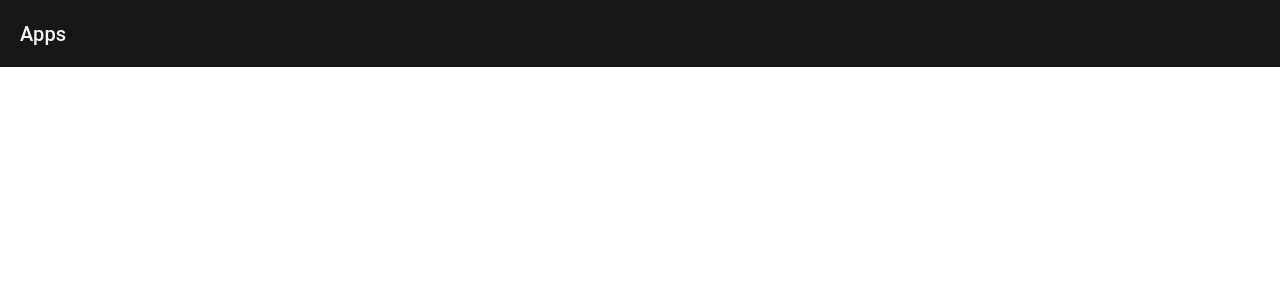
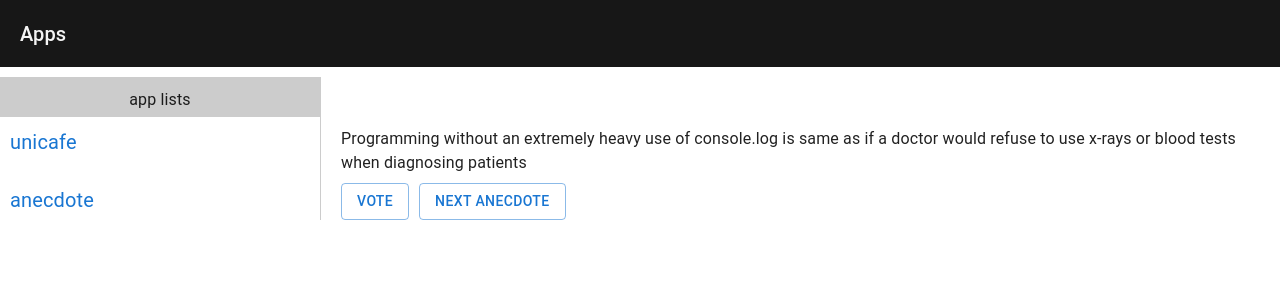
Before and after one commit to techBoolo/fullstack2022app, a React (Create React App) app: page /anecdote in a window 1280 px wide. Before the commit this address had no page. Shown: the top 300 px of the page. Built offline with nearby package versions, Linux system fonts and the light colour scheme.

Commit message:
random anecdote

```diff
--- /dev/null
+++ b/src/components/Anecdote/index.js
@@ -0,0 +1,36 @@
+import { useState } from 'react'
+import { anecdotes } from '../../data/anecdote.js'
+
+import Button from '@mui/material/Button'
+import Typography from '@mui/material/Typography'
+
+import Stack from '@mui/material/Stack'
+import Box from '@mui/material/Box'
+
+const Anecdote = (props) => {
+  const [ selected, setSelected ] = useState(Math.floor(Math.random() * anecdotes.length))
+
+  const handleNextAnecdote = () => {
+    setSelected(Math.floor(Math.random() * anecdotes.length))
+  }
+  const handleAnecdoteVote = () => {
+
+  }
+  return (
+    <Stack spacing={1} sx={{ mx: '20px'}}>
+      <Typography>
+        { anecdotes[selected].anecdote }
+      </Typography>
+      <Box sx={{my: '10px' }}>
+        <Button variant='outlined' onClick={handleAnecdoteVote} sx={{ mr: '10px'}}>
+          vote
+        </Button>
+        <Button variant='outlined' onClick={handleNextAnecdote}>
+          Next Anecdote
+        </Button>
+      </Box>
+    </Stack>
+  );
+};
+
+export default Anecdote
--- /dev/null
+++ b/src/data/anecdote.js
@@ -0,0 +1,9 @@
+export const anecdotes = [
+  { id: 0, anecdote: 'If it hurts, do it more often', vote: 0 },
+  { id: 1, anecdote: 'Adding manpower to a late software project makes it later!', vote: 0} ,
+  { id: 2, anecdote: 'The first 90 percent of the code accounts for the first 10 percent of the development time...The remaining 10 percent of the code accounts for the other 90 percent of the development time.', vote: 0 },
+  { id: 3, anecdote: 'Any fool can write code that a computer can understand. Good programmers write code that humans can understand.', vote: 0 },
+  { id: 4, anecdote: 'Premature optimization is the root of all evil.', vote: 0 },
+  { id: 5, anecdote: 'Debugging is twice as hard as writing the code in the first place. Therefore, if you write the code as cleverly as possible, you are, by definition, not smart enough to debug it.', vote: 0 },
+  { id: 6, anecdote: 'Programming without an extremely heavy use of console.log is same as if a doctor would refuse to use x-rays or blood tests when diagnosing patients', vote: 0 }
+]
--- a/src/links.js
+++ b/src/links.js
@@ -11,9 +11,27 @@ const Links = (props) => {
   return (
     <Grid container>
       <Grid item xs={12} sm={4} md={3}>
-        <Typography sx={{ border: '1px solid #ccc', bgcolor: '#ccc', height: '40px', padding: '10px', textAlign: 'center'  }}>app lists</Typography>
+        <Typography
+          sx={{ border: '1px solid #ccc',
+            bgcolor: '#ccc',
+            height: '40px',
+            padding: '10px',
+            textAlign: 'center'  }}
+        >
+          app lists
+        </Typography>
+
         <Stack sx={{ }} spacing={1}>
-          <Link to='/unicafe' component={RouterLink} sx={{ padding: '10px', textDecoration: 'none', fontSize: '20px' }}>unicafe</Link>
+          <Link to='/unicafe' component={RouterLink}
+            sx={{ padding: '10px', textDecoration: 'none', fontSize: '20px' }}
+          >
+            unicafe
+          </Link>
+          <Link to='/anecdote' component={RouterLink}
+            sx={{ padding: '10px', textDecoration: 'none', fontSize: '20px' }}
+          >
+            anecdote
+          </Link>
         </Stack>
       </Grid>
 
--- a/src/router.js
+++ b/src/router.js
@@ -2,6 +2,7 @@ import { Routes, Route } from 'react-router-dom'
 
 import Links from './links.js'
 import Unicafe from './components/Unicafe/'
+import Anecdote from './components/Anecdote/'
 
 const Router = (props) => {
 
@@ -10,6 +11,7 @@ const Router = (props) => {
       <Route path='/' element={<Links />}>
         <Route index element={<div>select an app</div>} />
         <Route path='unicafe' element={<Unicafe />} />
+        <Route path='anecdote' element={<Anecdote />} />
       </Route>
     </Routes>
   );
```
